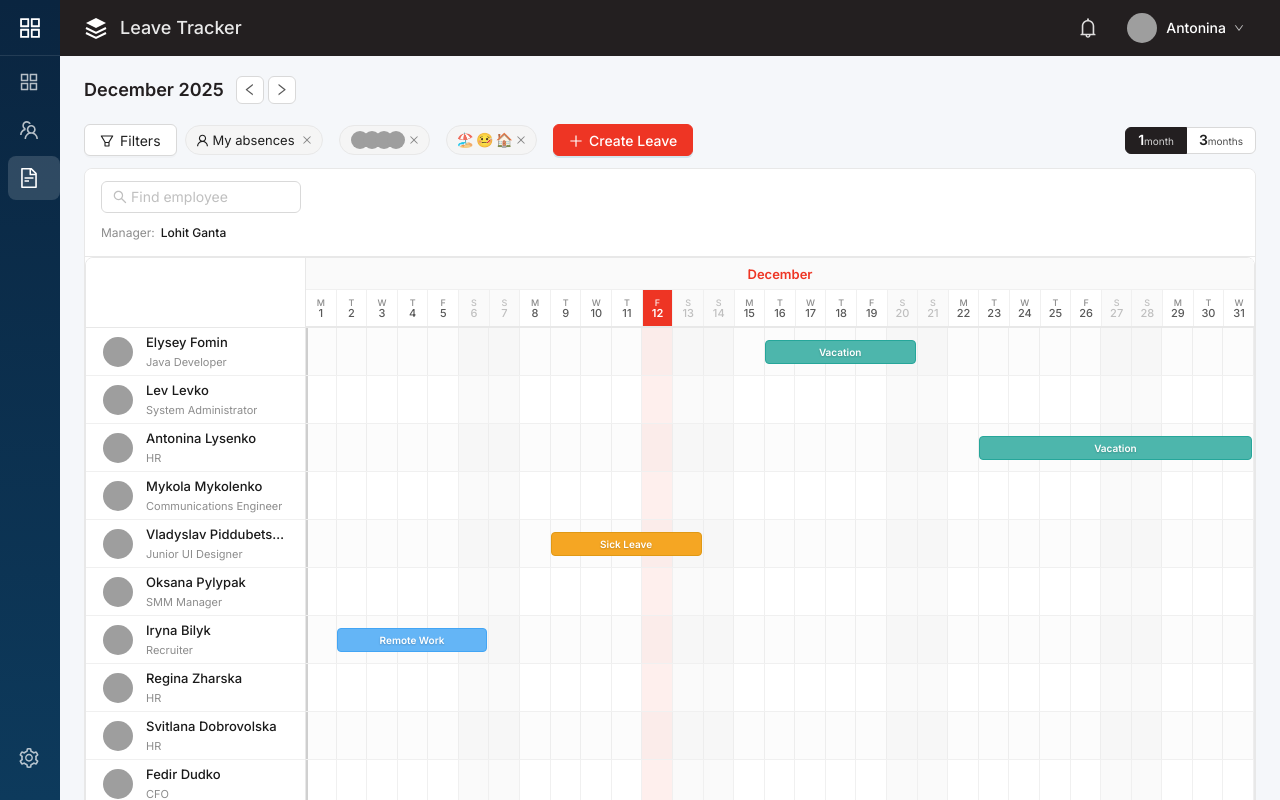
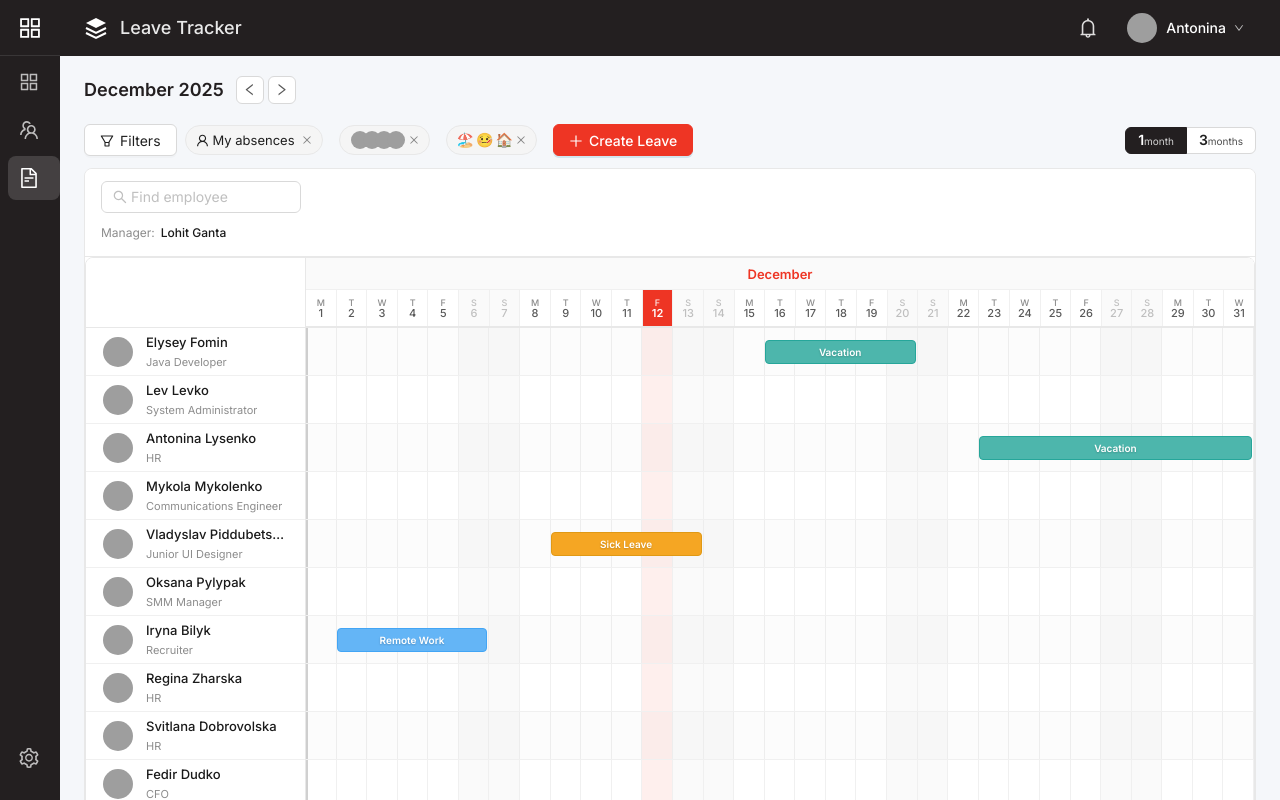
Before and after one commit to mohitgith/leave-tracker, a React (Vite) app: page / in a window 1280 px wide. Shown: the top 800 px of the page. Built offline with nearby package versions, Linux system fonts and the light colour scheme; grey boxes are pictures that could not be loaded.

Commit message:
Update sidebar background to HSBC Dark (#231F20)

```diff
--- a/src/components/layout/Sidebar.css
+++ b/src/components/layout/Sidebar.css
@@ -1,5 +1,5 @@
 .sidebar {
-    background: linear-gradient(180deg, #0a2540 0%, #0d3a5c 100%) !important;
+    background: #231F20 !important;
     height: 100vh;
     position: fixed;
     left: 0;
```
